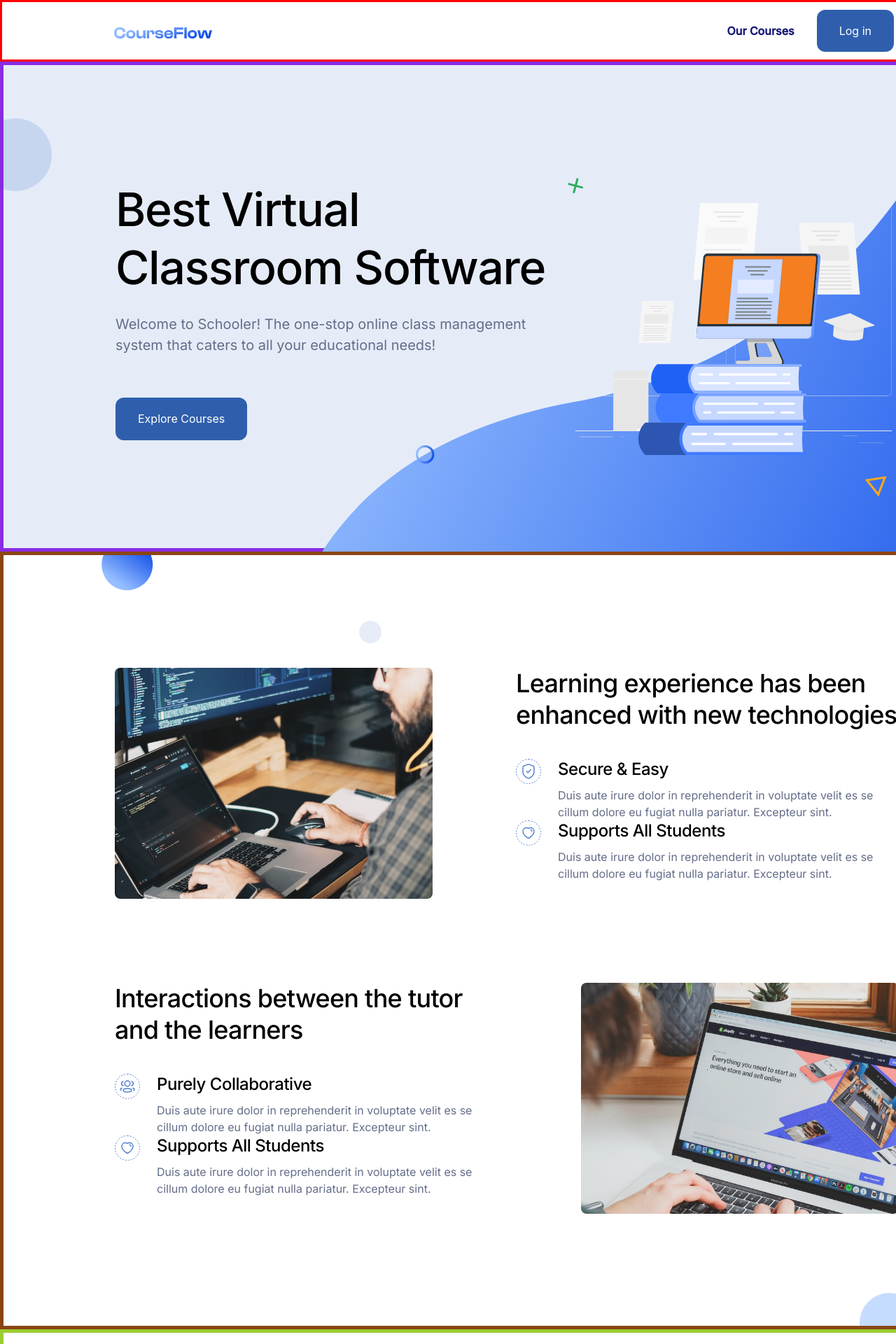
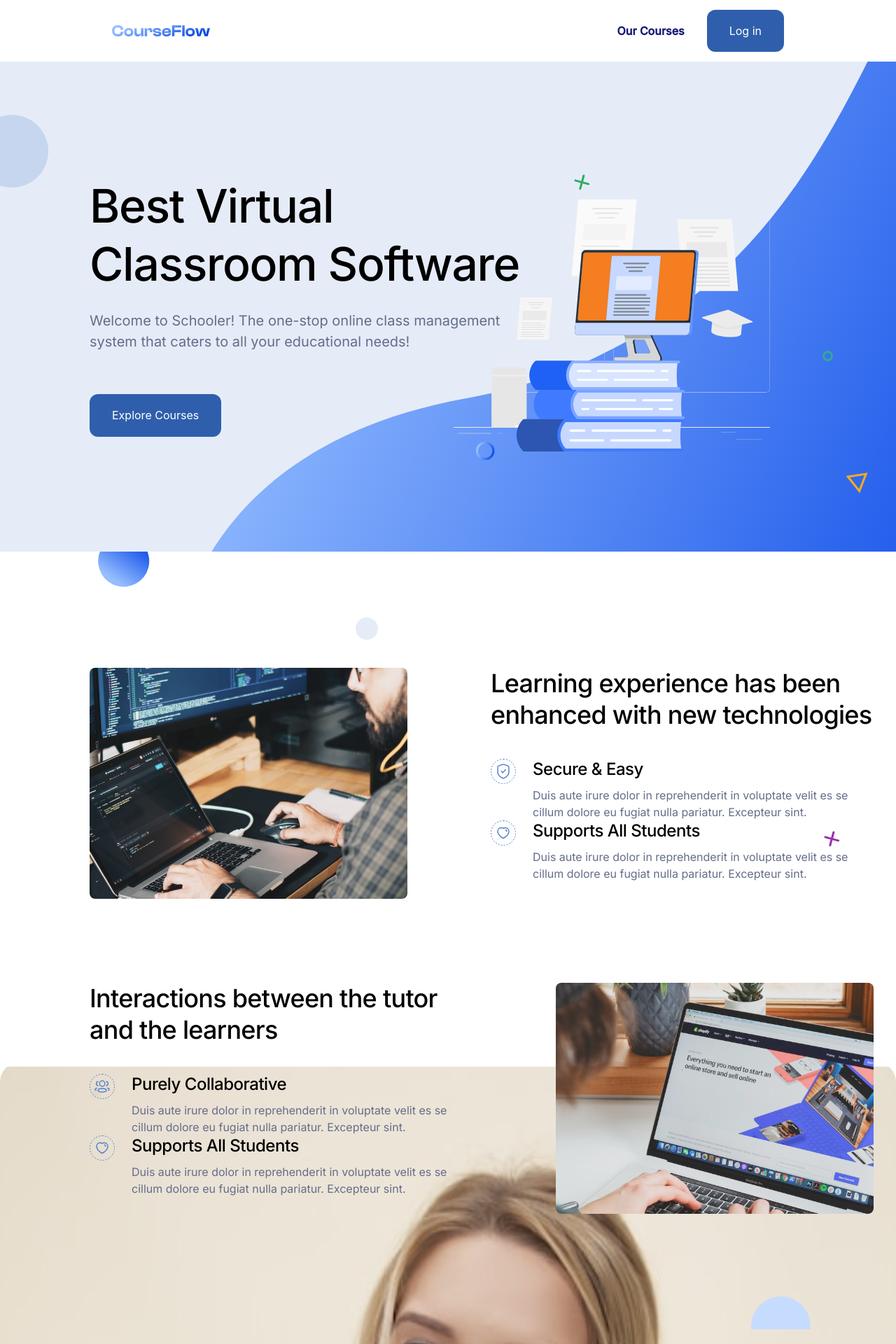
Before and after one commit to panatyuki/Course-Flow, a React (Vite) app: page / in a window 1280 px wide. Shown: the top 1920 px of the page at 70% size. Built offline with nearby package versions, Linux system fonts and the light colour scheme.

Commit message:
feat:fixed CSS

```diff
--- a/src/component/Main.jsx
+++ b/src/component/Main.jsx
@@ -30,7 +30,6 @@ import ellipseTop from '../images/imagesMainMiddle/ellipseTop.svg';
 import circleGrey from '../images/imagesMainMiddle/circle.svg';
 import crossPurple from '../images/imagesMainMiddle/cross.svg';
 import ellipseBot from '../images/imagesMainMiddle/ellipseBot.svg';
-
 
 
 const mockDataProfessional = [
@@ -149,10 +148,6 @@ function Main() {
           <img className={classes.ellipseBot} src={ellipseBot} />
         </div>
 
-        <div className={classes.mainBottom}>
-
-        </div>
-
       </div>
 
 
--- a/src/style/Header.module.css
+++ b/src/style/Header.module.css
@@ -1,7 +1,7 @@
 .header {
-    border: 3px solid red;
+    /* border: 3px solid red; */
     color: red;
-    width: 1440px;
+    width: 100vw;
     height: 88px;
     display: flex;
     flex-direction: row;
--- a/src/style/Main.module.css
+++ b/src/style/Main.module.css
@@ -105,12 +105,12 @@
                     /* บน */
 
 .mainTop {
-    border: 5px solid blueviolet;
+    /* border: 5px solid blueviolet; */
     background: var(--blue-100, #E5ECF8);
     height: 700px;
-    width: 1440px;
+    width: 100vw;
     padding-top: 165px;
-    padding-left: 160px;
+    padding-left: 10%;
 
     position: relative;
 }
@@ -130,7 +130,7 @@
 }
 
 .computer {
-    right: 161px;
+    right: 180px;
     top: 151px;
 }
 
@@ -141,21 +141,21 @@
 
 .cross {
     top: 161px;
-    left: 806px;
+    left: 820px;
 }
 
 .circleBlue {
     top: 543px;
-    left: 589px;
+    left: 680px;
 }
 
 .polygon {
     top: 573px;
-    left: 1222px;
+    left: 1200px;
 }
 
 .circleGreen {
-    right: 51px;
+    right: 90px;
     top: 413px;
 }
 
@@ -195,19 +195,20 @@
                     /* กลาง */
 
 .mainMiddle {
-    border: 5px solid saddlebrown;
+    /* border: 5px solid saddlebrown; */
     height: 1111px;
-    width: 1440px;
+    width: 100vw;
 
-    padding-left: 159px;
-    padding-top: 161px;
+    display: flex;
+    justify-content: center;
+    align-items: center;
 
     position: relative;
 }
 
 .container {
     /* border: 3px solid red; */
-    width: 1120px;
+    width: 80vw;
     height: 780px;
     display: flex;
     flex-direction: column;
@@ -219,6 +220,7 @@
     /* border: 3px solid blue; */
     display: flex;
     flex-direction: row;
+    justify-content: space-between;
     gap: 119px;
 
 }
@@ -304,18 +306,10 @@
 
 .crossPurple {
     top: 399px;
-    left: 1352px;
+    right: 80px;
 }
 
 .ellipseBot {
     bottom: 0px;
     right: 122px;
 }
-
-                    /* ล่าง */
-
-.mainBottom {
-    border: 5px solid yellowgreen;
-    height: 700px;
-    width: 1440px;
-}
```
